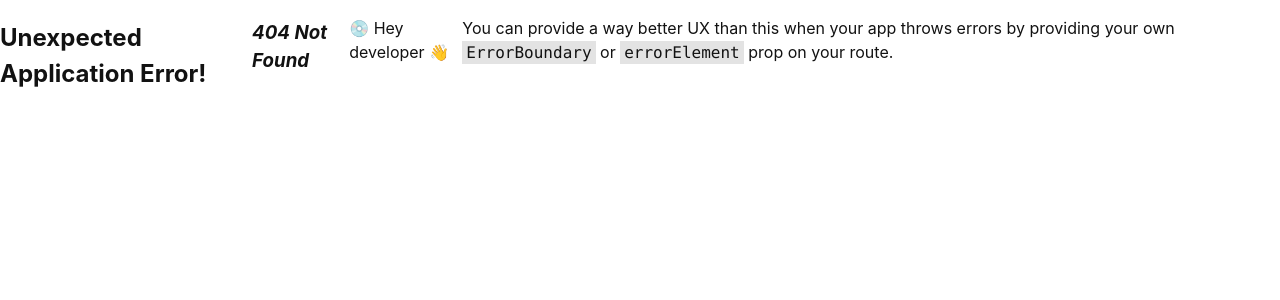
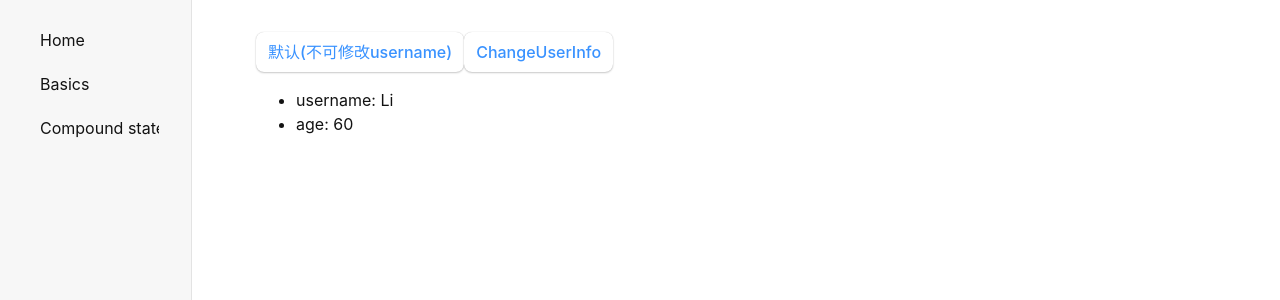
Before and after one commit to leeonon/react-xstate-example, a React (Vite) app: page /nesting in a window 1280 px wide. Before the commit this address had no page. Shown: the top 300 px of the page. Built offline with nearby package versions, Linux system fonts and the light colour scheme.

Commit message:
3 files modified, 2 added

```diff
--- a/src/main.tsx
+++ b/src/main.tsx
@@ -3,6 +3,8 @@ import { createRoot } from 'react-dom/client';
 import { createBrowserRouter, RouterProvider } from 'react-router-dom';
 import Layout from './routes/layout';
 import { Basics } from './routes/basics/index';
+import { Nesting } from './routes/nesting/index';
+
 import './index.css';
 
 const router = createBrowserRouter([
@@ -14,6 +16,10 @@ const router = createBrowserRouter([
         path: '/basics',
         element: <Basics />,
       },
+      {
+        path: '/nesting',
+        element: <Nesting />,
+      },
     ],
   },
 ]);
--- a/src/routes/basics/index.tsx
+++ b/src/routes/basics/index.tsx
@@ -3,6 +3,7 @@ import toggleMachine from './basics.machine';
 
 export const Basics = () => {
   const [state, send] = useMachine(toggleMachine);
+  console.log('state1:', state);
 
   return (
     <button onClick={() => send('TOGGLE')}>
--- a/src/routes/layout.tsx
+++ b/src/routes/layout.tsx
@@ -12,6 +12,9 @@ export default function Layout() {
             <li>
               <Link to="/basics">Basics</Link>
             </li>
+            <li>
+              <Link to="/nesting">Compound states</Link>
+            </li>
           </ul>
         </nav>
       </div>
--- /dev/null
+++ b/src/routes/nesting/index.tsx
@@ -0,0 +1,45 @@
+import { useMemo } from 'react';
+import { useMachine } from '@xstate/react';
+import nestingMachine from './nesting.machine';
+
+export const Nesting = () => {
+  const [state, send] = useMachine(nestingMachine);
+
+  const text = useMemo(() => {
+    if (state.matches('disable')) {
+      return '默认(不可修改username)';
+    }
+    if (state.matches({ enabled: 'idle' })) {
+      return '空闲状态(可修改username)';
+    }
+    if (state.matches({ enabled: 'loading' })) {
+      return '加载中(不可修改username)';
+    }
+
+    return 'NULL';
+  }, [state]);
+
+  /**
+   * send CLICK 会根据当前不同的状态触发不同的事件
+   * 当前状态为 disable 时 触发 target -> enabled
+   * 当前状态为
+   * 点击 send CLICK event，但是只有 enabled 状态做了 on CLICK, loading 状态没做，所以当前状态为 loading 时，不会再次触发 CLICK事件
+   */
+  return (
+    <div>
+      <button onClick={() => send('CLICK')}>{text}</button>
+      <button
+        onClick={() =>
+          send({ type: 'UPDATE_USER_INFO', payload: { age: 18, name: 'Yang' } })
+        }
+      >
+        ChangeUserInfo
+      </button>
+
+      <ul>
+        <li>username: {state.context.name}</li>
+        <li>age: {state.context.age}</li>
+      </ul>
+    </div>
+  );
+};
--- /dev/null
+++ b/src/routes/nesting/nesting.machine.ts
@@ -0,0 +1,76 @@
+import { createMachine, type EventObject } from 'xstate';
+
+type NestingEvent = EventObject & {
+  type: 'CLICK';
+} | {
+  type: 'UPDATE_USER_INFO',
+  payload: {
+    age: number;
+    name: string;
+  }
+};
+
+type NestingMachineContext = {
+  name: string;
+  age: number;
+};
+
+type NestingTypestate =
+  | {
+      value: 'disable';
+      context: NestingMachineContext;
+    }
+  | {
+      value: 'enabled' | { enabled: 'idle' } | { enabled: 'loading' };
+      context: NestingMachineContext;
+    }
+;
+
+const nestingMachine = createMachine<NestingMachineContext, NestingEvent, NestingTypestate>(
+  {
+    id: 'nesting',
+    initial: 'disable',
+    context:{
+      name: 'Li',
+      age: 60
+    },
+    states: {
+      disable: {
+        on: {
+          CLICK: {
+            target: 'enabled',
+          },
+        },
+      },
+      enabled: {
+        initial: 'idle',
+        states: {
+          idle: {
+            on: {
+              CLICK: {
+                target: 'loading',
+              },
+              UPDATE_USER_INFO:{
+                actions: ['updateUserInfo']
+              }
+            },
+          },
+          loading: {},
+        },
+      },
+    },
+  },
+  {
+    actions:{
+      updateUserInfo:(context, event) =>{
+        console.log('context:', context, event);
+        if (event.type !== 'UPDATE_USER_INFO') return;
+
+        context.age = event.payload.age;
+        context.name = event.payload.name;
+      }
+    }
+  }
+);
+
+export default nestingMachine;
```
